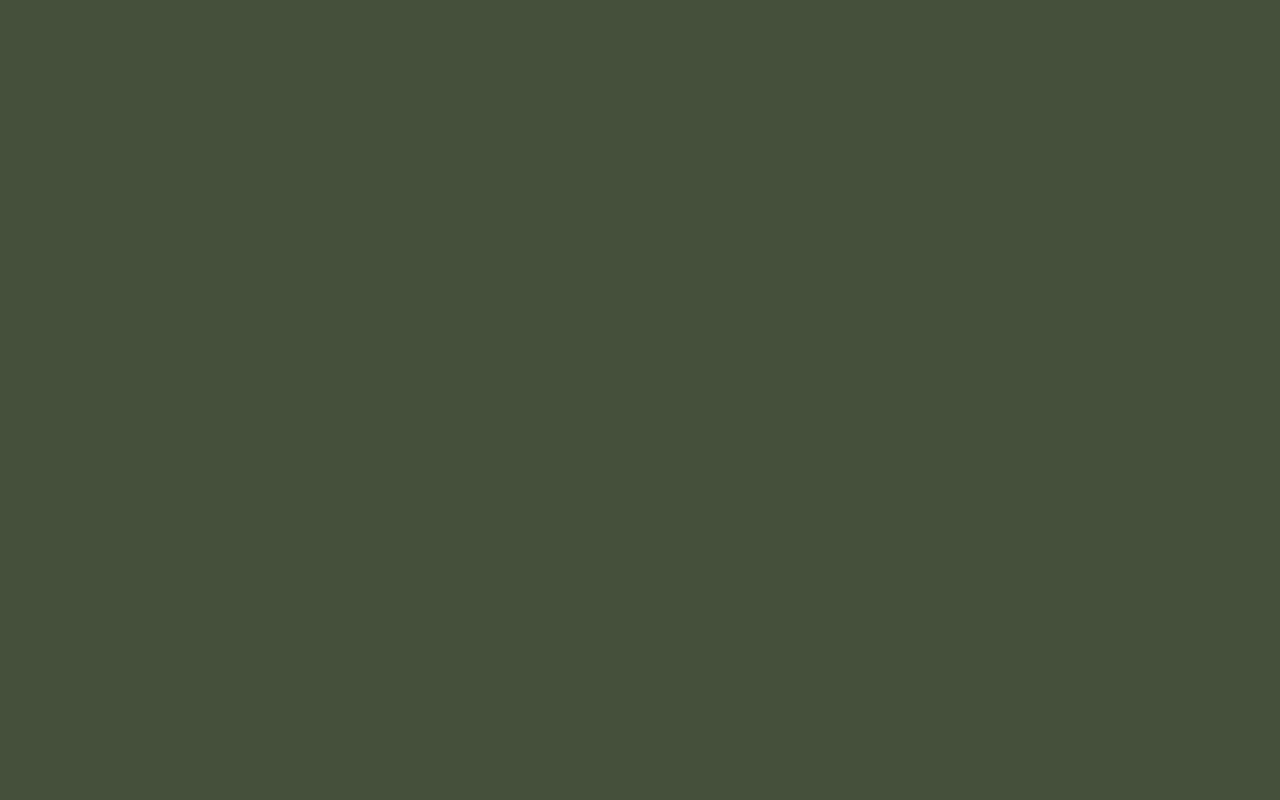
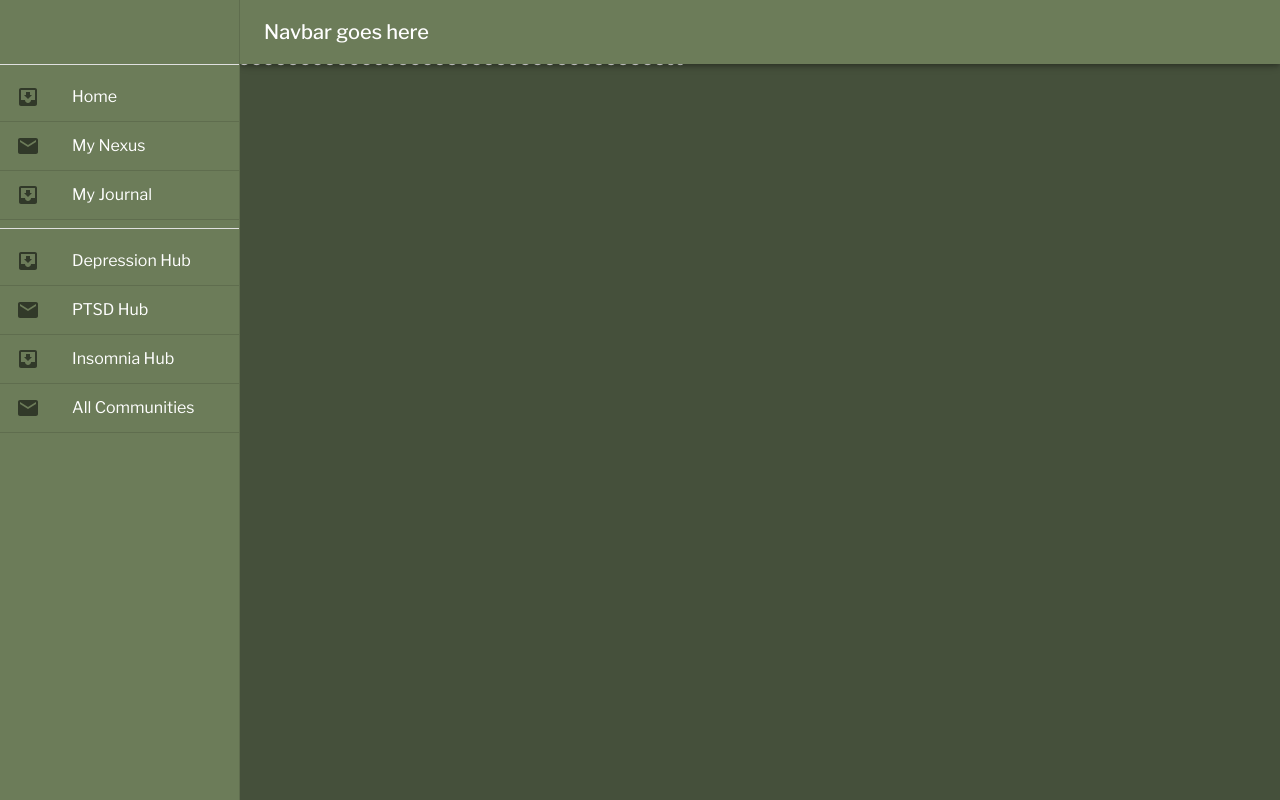
Before and after one commit to aranzar0driguez/nexus, a React (Create React App) app in the folder client/app-web/: page /allCommunities in a window 1280 px wide. Before the commit this address had no page. Built offline with nearby package versions, Linux system fonts and the light colour scheme.

Commit message:
did not much

```diff
--- /dev/null
+++ b/client/app-web/src/pages/AllCommunities/AllCommunities.js
@@ -0,0 +1,24 @@
+import React from "react";
+// import { Drawer } from "../../components";
+import { Typography } from "@mui/material";
+import { ResponsiveDrawer } from "../../components";
+
+const AllCommunities = () => {
+  return (
+    <>
+      <Typography>
+        HELOOOOOOOOOOOOOOOOOOOOOOOOOOOOOOOOOOOOOOOOOOOOOOOOOOOOoo
+      </Typography>
+      <Typography>
+        HELOOOOOOOOOOOOOOOOOOOOOOOOOOOOOOOOOOOOOOOOOOOOOOOOOOOOoo
+      </Typography>
+      <Typography>
+        HELOOOOOOOOOOOOOOOOOOOOOOOOOOOOOOOOOOOOOOOOOOOOOOOOOOOOoo
+      </Typography>
+
+      <ResponsiveDrawer />
+    </>
+  );
+};
+
+export default AllCommunities;
--- a/client/app-web/src/pages/index.js
+++ b/client/app-web/src/pages/index.js
@@ -1,2 +1,5 @@
 export { default as LandingPage } from "./LandingPage/LandingPage";
 export { default as Login } from "./Login/Login";
+export { default as AllCommunities } from "./AllCommunities/AllCommunities";
+
+export { default as HubForumPage } from "./HubForum/HubForumPage";
--- a/client/app-web/src/routes/routes.js
+++ b/client/app-web/src/routes/routes.js
@@ -1,9 +1,9 @@
 // routes.js
-import { LandingPage, Login } from "../pages";
-import  HubForumPage from "../pages/HubForum/HubForumPage"
+import { LandingPage, Login, AllCommunities, HubForumPage } from "../pages";
 
 export const routes = [
   { path: "/", element: <LandingPage /> },
-  { path: "/home", element: <HubForumPage/> },
+  { path: "/home", element: <HubForumPage /> },
   { path: "/login", element: <Login /> },
+  { path: "/allCommunities", element: <AllCommunities /> },
 ];
```
Also changed, not shown: client/app-web/src/components/index.js (+4 -3 lines), client/app-web/src/components/Drawer/Drawer.js (added).
